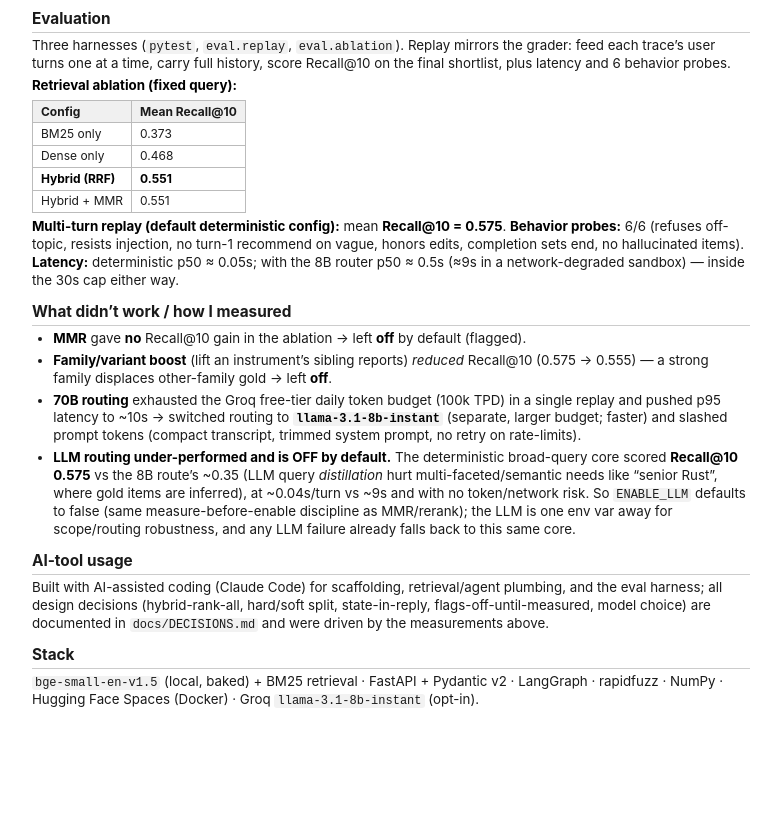
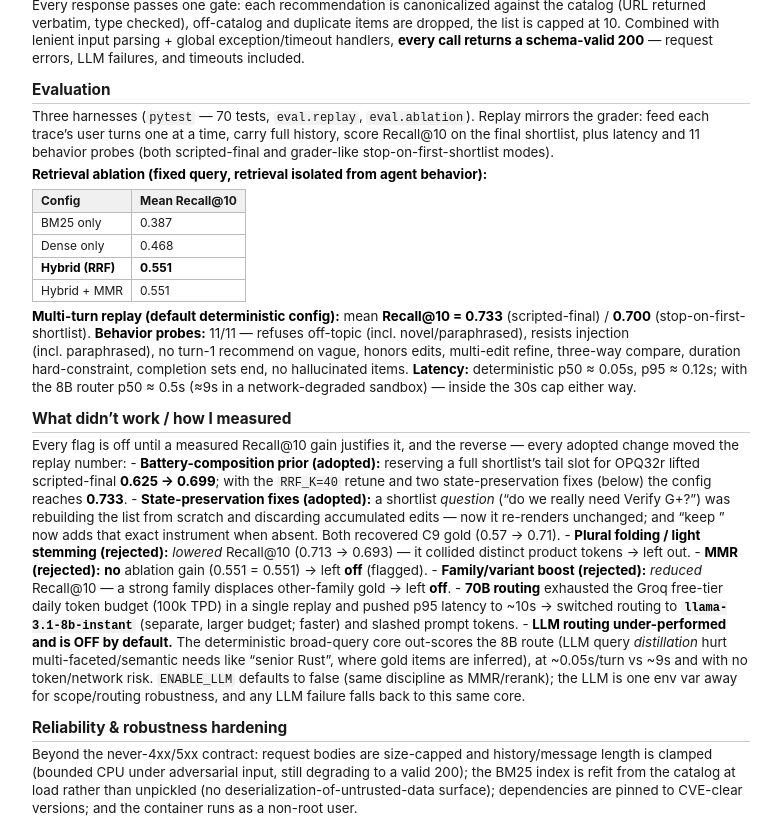
Before and after one commit to xpushkal/SNL-Intern, a plain HTML site: page docs/APPROACH.html in a window 1280 px wide. Shown: the part 806-1632 px from the top of the page, without its empty margins (249-1030 px from the left). Before the commit the page ends 1519 px from the top, so only its background shows below. Drawn offline with Linux system fonts and the light colour scheme.

Commit message:
Docs: refresh APPROACH for 0.733/0.700 + battery prior + robustness notes

```diff
--- a/docs/APPROACH.html
+++ b/docs/APPROACH.html
@@ -72,10 +72,17 @@ are scoped out via a narrow, auditable rule.</p>
 <p>Retrieval <strong>ranks the entire catalog</strong> (it is tiny):
 hard filters first (duration cap / required language / required type —
 never relaxed), then <strong>Reciprocal Rank Fusion of BM25 and dense
-<code>bge-small</code> cosine</strong>, then small soft-preference
+<code>bge-small</code> cosine</strong> (<code>RRF_K=40</code>,
+grid-searched — a stable 30–45 plateau), then small soft-preference
 boosts, then top-10. Soft preferences only re-rank; if fewer than 10
 pass the hard filters we return fewer. No FAISS — a brute-force matrix
-multiply over ~370 vectors is exact and instant.</p>
+multiply over ~370 vectors is exact and instant. One domain prior sits
+on top: expert gold shortlists pair role-specific skill tests with a
+broad <strong>personality</strong> instrument (OPQ32r appears in 7/10
+gold sets) that keyword/semantic retrieval never surfaces from a role
+query, so a <em>full</em> shortlist reserves its last slot for OPQ32r
+unless a hard constraint excludes it. This is the single biggest recall
+lever (below).</p>
 <h2 id="agent">Agent</h2>
 <p>A 3-node LangGraph (<code>understand → act → respond</code>).
 <code>understand</code> routes intent and extracts cumulative
@@ -105,11 +112,14 @@ lenient input parsing + global exception/timeout handlers, <strong>every
 call returns a schema-valid 200</strong> — request errors, LLM failures,
 and timeouts included.</p>
 <h2 id="evaluation">Evaluation</h2>
-<p>Three harnesses (<code>pytest</code>, <code>eval.replay</code>,
-<code>eval.ablation</code>). Replay mirrors the grader: feed each
-trace’s user turns one at a time, carry full history, score Recall@10 on
-the final shortlist, plus latency and 6 behavior probes.</p>
-<p><strong>Retrieval ablation (fixed query):</strong></p>
+<p>Three harnesses (<code>pytest</code> — 70 tests,
+<code>eval.replay</code>, <code>eval.ablation</code>). Replay mirrors
+the grader: feed each trace’s user turns one at a time, carry full
+history, score Recall@10 on the final shortlist, plus latency and 11
+behavior probes (both scripted-final and grader-like
+stop-on-first-shortlist modes).</p>
+<p><strong>Retrieval ablation (fixed query, retrieval isolated from
+agent behavior):</strong></p>
 <table>
 <thead>
 <tr>
@@ -120,7 +130,7 @@ the final shortlist, plus latency and 6 behavior probes.</p>
 <tbody>
 <tr>
 <td>BM25 only</td>
-<td>0.373</td>
+<td>0.387</td>
 </tr>
 <tr>
 <td>Dense only</td>
@@ -137,36 +147,54 @@ the final shortlist, plus latency and 6 behavior probes.</p>
 </tbody>
 </table>
 <p><strong>Multi-turn replay (default deterministic config):</strong>
-mean <strong>Recall@10 = 0.575</strong>. <strong>Behavior
-probes:</strong> 6/6 (refuses off-topic, resists injection, no turn-1
-recommend on vague, honors edits, completion sets end, no hallucinated
-items). <strong>Latency:</strong> deterministic p50 ≈ 0.05s; with the 8B
-router p50 ≈ 0.5s (≈9s in a network-degraded sandbox) — inside the 30s
-cap either way.</p>
+mean <strong>Recall@10 = 0.733</strong> (scripted-final) /
+<strong>0.700</strong> (stop-on-first-shortlist). <strong>Behavior
+probes:</strong> 11/11 — refuses off-topic (incl. novel/paraphrased),
+resists injection (incl. paraphrased), no turn-1 recommend on vague,
+honors edits, multi-edit refine, three-way compare, duration
+hard-constraint, completion sets end, no hallucinated items.
+<strong>Latency:</strong> deterministic p50 ≈ 0.05s, p95 ≈ 0.12s; with
+the 8B router p50 ≈ 0.5s (≈9s in a network-degraded sandbox) — inside
+the 30s cap either way.</p>
 <h2 id="what-didnt-work-how-i-measured">What didn’t work / how I
 measured</h2>
-<ul>
-<li><strong>MMR</strong> gave <strong>no</strong> Recall@10 gain in the
-ablation → left <strong>off</strong> by default (flagged).</li>
-<li><strong>Family/variant boost</strong> (lift an instrument’s sibling
-reports) <em>reduced</em> Recall@10 (0.575 → 0.555) — a strong family
-displaces other-family gold → left <strong>off</strong>.</li>
-<li><strong>70B routing</strong> exhausted the Groq free-tier daily
-token budget (100k TPD) in a single replay and pushed p95 latency to
-~10s → switched routing to
-<strong><code>llama-3.1-8b-instant</code></strong> (separate, larger
-budget; faster) and slashed prompt tokens (compact transcript, trimmed
-system prompt, no retry on rate-limits).</li>
-<li><strong>LLM routing under-performed and is OFF by default.</strong>
-The deterministic broad-query core scored <strong>Recall@10
-0.575</strong> vs the 8B route’s ~0.35 (LLM query <em>distillation</em>
-hurt multi-faceted/semantic needs like “senior Rust”, where gold items
-are inferred), at ~0.04s/turn vs ~9s and with no token/network risk. So
-<code>ENABLE_LLM</code> defaults to false (same measure-before-enable
+<p>Every flag is off until a measured Recall@10 gain justifies it, and
+the reverse — every adopted change moved the replay number: -
+<strong>Battery-composition prior (adopted):</strong> reserving a full
+shortlist’s tail slot for OPQ32r lifted scripted-final <strong>0.625 →
+0.699</strong>; with the <code>RRF_K=40</code> retune and two
+state-preservation fixes (below) the config reaches
+<strong>0.733</strong>. - <strong>State-preservation fixes
+(adopted):</strong> a shortlist <em>question</em> (“do we really need
+Verify G+?”) was rebuilding the list from scratch and discarding
+accumulated edits — now it re-renders unchanged; and “keep <named item>”
+now adds that exact instrument when absent. Both recovered C9 gold (0.57
+→ 0.71). - <strong>Plural folding / light stemming (rejected):</strong>
+<em>lowered</em> Recall@10 (0.713 → 0.693) — it collided distinct
+product tokens → left out. - <strong>MMR (rejected):</strong>
+<strong>no</strong> ablation gain (0.551 = 0.551) → left
+<strong>off</strong> (flagged). - <strong>Family/variant boost
+(rejected):</strong> <em>reduced</em> Recall@10 — a strong family
+displaces other-family gold → left <strong>off</strong>. - <strong>70B
+routing</strong> exhausted the Groq free-tier daily token budget (100k
+TPD) in a single replay and pushed p95 latency to ~10s → switched
+routing to <strong><code>llama-3.1-8b-instant</code></strong> (separate,
+larger budget; faster) and slashed prompt tokens. - <strong>LLM routing
+under-performed and is OFF by default.</strong> The deterministic
+broad-query core out-scores the 8B route (LLM query
+<em>distillation</em> hurt multi-faceted/semantic needs like “senior
+Rust”, where gold items are inferred), at ~0.05s/turn vs ~9s and with no
+token/network risk. <code>ENABLE_LLM</code> defaults to false (same
 discipline as MMR/rerank); the LLM is one env var away for scope/routing
-robustness, and any LLM failure already falls back to this same
-core.</li>
-</ul>
+robustness, and any LLM failure falls back to this same core.</p>
+<h2 id="reliability-robustness-hardening">Reliability &amp; robustness
+hardening</h2>
+<p>Beyond the never-4xx/5xx contract: request bodies are size-capped and
+history/message length is clamped (bounded CPU under adversarial input,
+still degrading to a valid 200); the BM25 index is refit from the
+catalog at load rather than unpickled (no
+deserialization-of-untrusted-data surface); dependencies are pinned to
+CVE-clear versions; and the container runs as a non-root user.</p>
 <h2 id="ai-tool-usage">AI-tool usage</h2>
 <p>Built with AI-assisted coding (Claude Code) for scaffolding,
 retrieval/agent plumbing, and the eval harness; all design decisions
```
Also changed, not shown: 1 other file.
